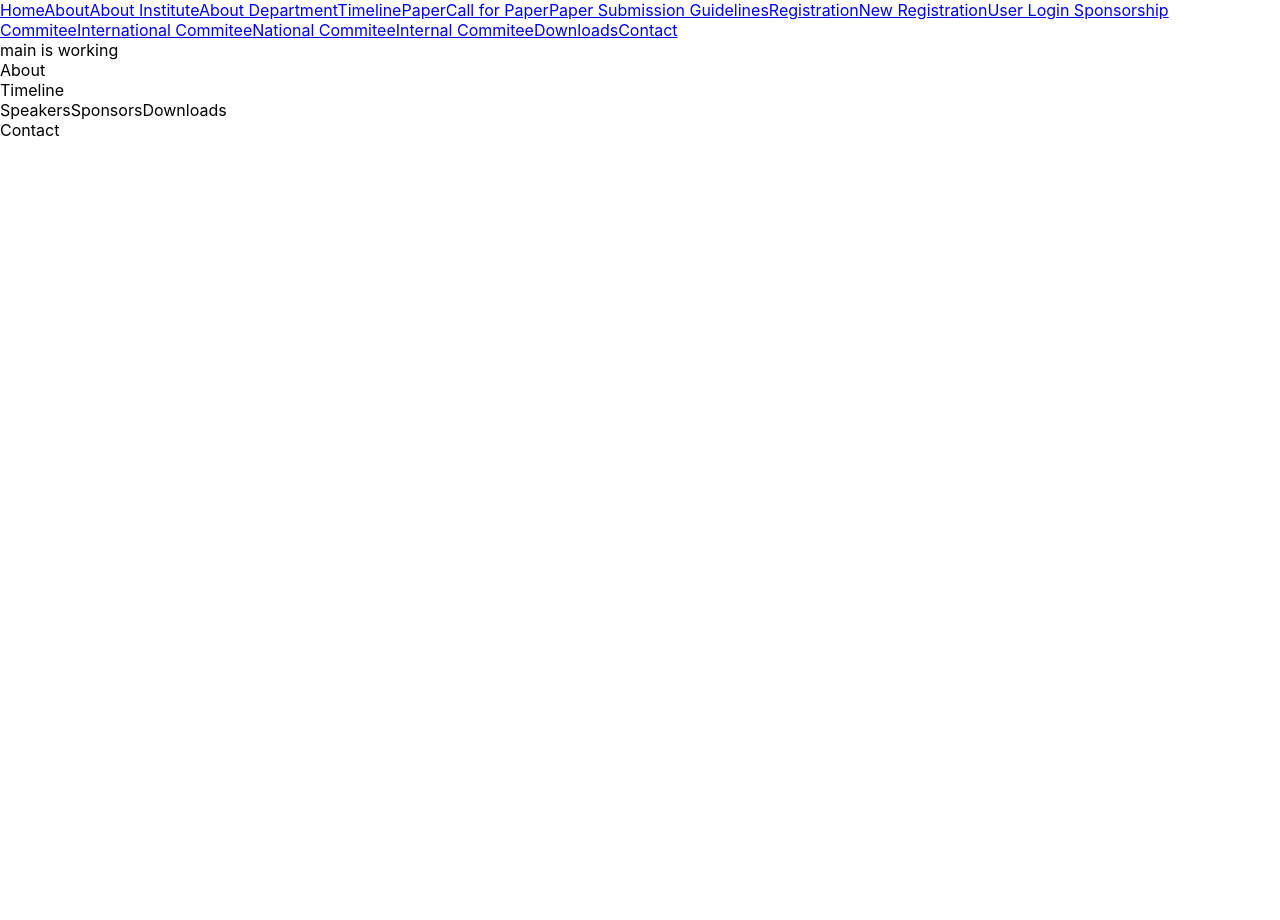
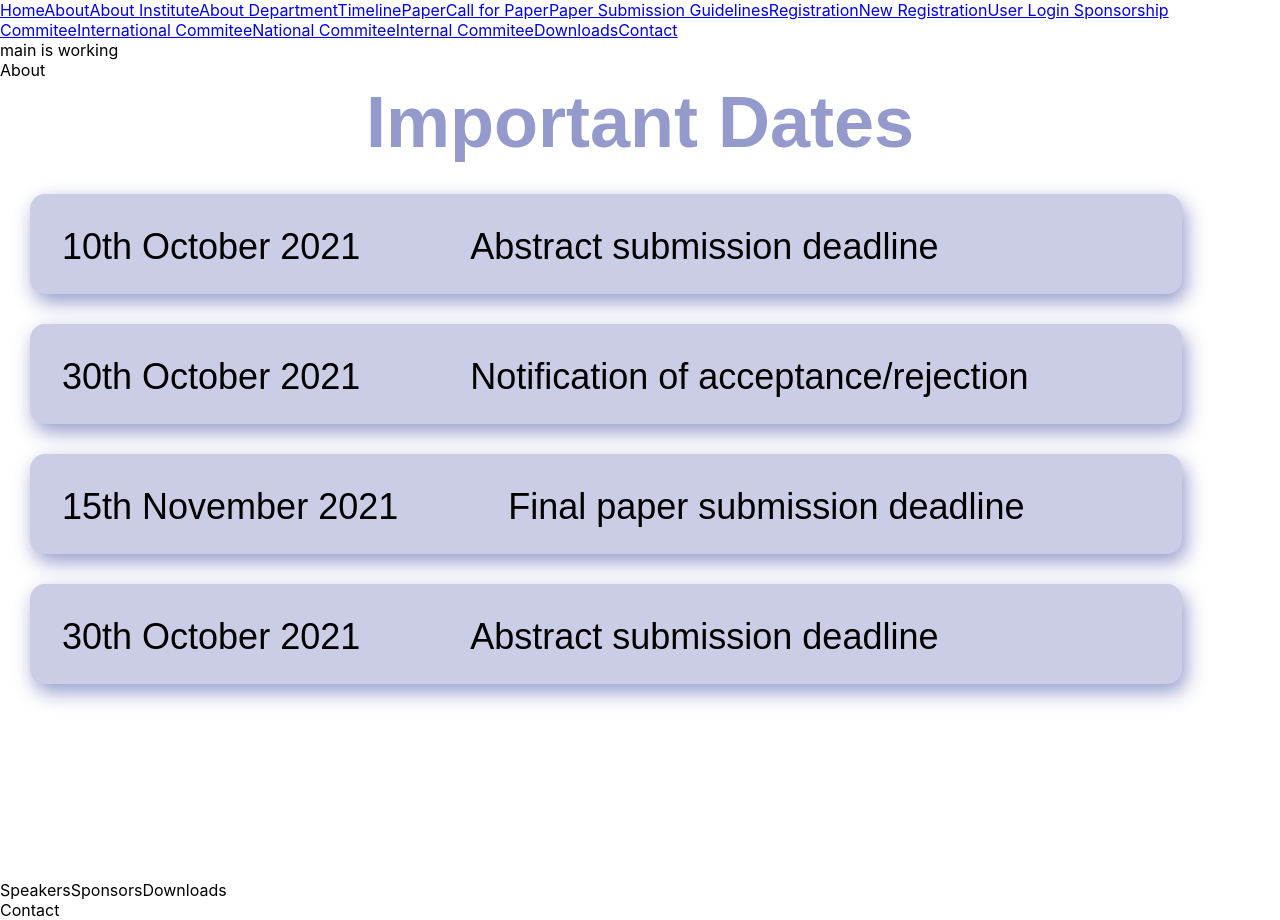
Before and after one commit to Webwiznitr/ICPCM-2021, a React (Create React App) app: page / in a window 1280 px wide. Before the commit the page ends 800 px from the top, so only its background shows below. Built offline with nearby package versions, Linux system fonts and the light colour scheme.

Commit message:
timeline updated

```diff
--- /dev/null
+++ b/src/pages/Timeline.css
@@ -0,0 +1,83 @@
+* {
+  margin: 0%;
+  padding: 0%;
+  box-sizing: border-box;
+}
+
+.timeline {
+  width: 100vw;
+  height: 100vh;
+  display: flex;
+  flex-direction: column;
+  overflow: auto;
+
+}
+
+.heading {
+  position: relative;
+  justify-content: center;
+  text-align: center;
+  font-family: sans-serif;
+  font-style: normal;
+  font-weight: bold;
+  font-size: 72px;
+  line-height: 84px;
+  color: #949acb;
+}
+
+.card{
+    width: 90vw;
+    height: 100px;
+    background: #CACDE5;
+    border-radius: 15px;
+    padding: 2rem 2rem 2rem 2rem;
+    margin: 30px 30px 30px 30px;
+    filter: drop-shadow(4px 8px 10px #949ACB);
+
+}
+
+p .text{
+    text-align: right;
+}
+
+.timeline-date{
+    text-align: left;
+    /* display: flex;
+    flex-direction: column;
+    padding: 1rem 1rem 1rem 5rem;
+    white-space: nowrap; */
+}
+
+.timeline-text{
+    padding-left: 2rem;
+    /* display: flex;
+    justify-content: space-between;
+    text-align: left;
+    overflow: hidden; */
+}
+
+span{
+    text-align: right;
+    padding-left: 100px;
+}
+
+.text {
+font-family: sans-serif;
+font-style: normal;
+font-weight: 500;
+font-size: 36px;
+}
+
+.date{
+font-family: sans-serif;
+font-style: normal;
+font-weight: 500;
+font-size: 36px;
+}
+
+/* .box{
+    width: 500px;
+    height: 500px;
+    color: black;
+    z-index: 99;
+} */
--- a/src/pages/Timeline.jsx
+++ b/src/pages/Timeline.jsx
@@ -1,12 +1,64 @@
 import React from 'react';
+
+import './Timeline.css';
 
 const Timeline = () => {
     return(
-        <><section id="timeline">
-            Timeline
-            </section>
+        <>
+        <section className="timeline">
+            <div>
+            <h1 className="heading" >Important Dates </h1>
+            </div>
+
+            <div className="schedule">
+
+                <div className="cards" >
+                    <div className="card">
+                        <div className="timeline-date" >
+                        <p className="date" > 10th October 2021 <span>Abstract submission deadline</span></p>
+                            {/* <div className="box"></div> */}
+                        </div>
+
+                        {/* <div className="timeline-text">
+                        <span className="text"> </span>
+                        </div> */}
+                    </div>
+                    <div className="card">
+                        <div className="timeline-date">
+                        <p className="date" > 30th October 2021 <span>Notification of acceptance/rejection</span> </p>
+                        </div>
+
+                        {/* <div className="timeline-text">
+                        <p className="text"> Notification of acceptance/rejection</p>
+                        </div> */}
+                    </div>
+
+                    <div className="card">
+                        <div className="timeline-date">
+                        <p className="date" > 15th November 2021 <span>Final paper submission deadline</span> </p>
+                        </div>
+
+                        {/* <div className="timeline-text">
+                        <p className="text"> Final paper submission deadline</p>
+                        </div> */}
+                    </div>
+
+                    <div className="card">
+                        <div className="timeline-date">
+                        <p className="date" > 30th October 2021 <span>Abstract submission deadline</span> </p>
+                        </div>
+
+                        {/* <div className="timeline-text">
+                        <p className="text"> Abstract submission deadline</p>
+                        </div> */}
+                    </div>
+                </div>
+
+            </div>
+
+        </section>
         </>
     );
-}
+};
 
 export default Timeline;
```
